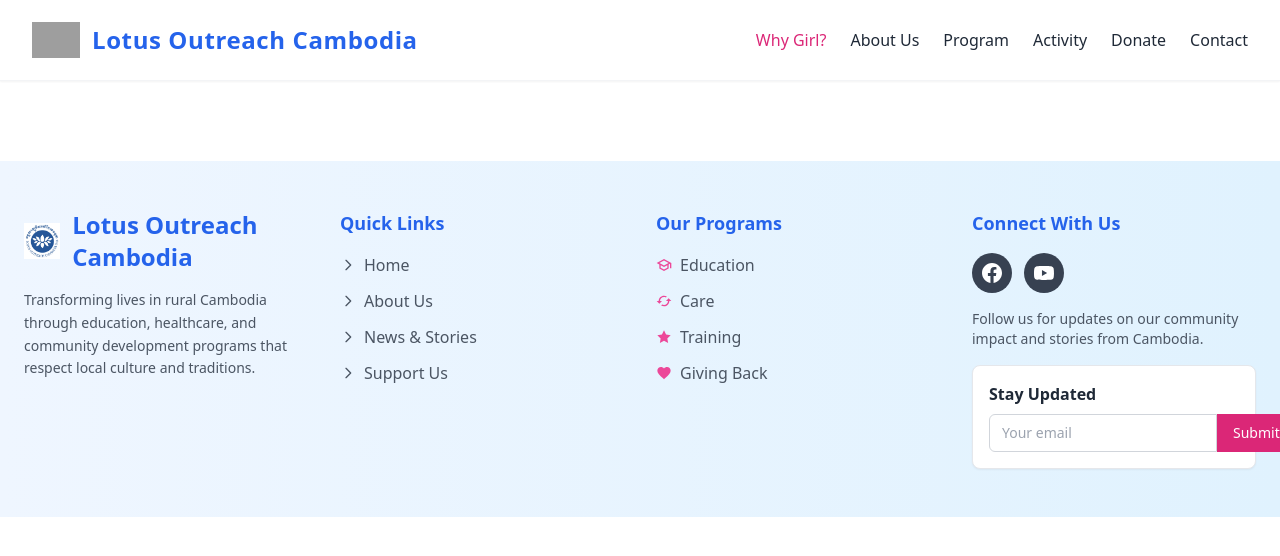
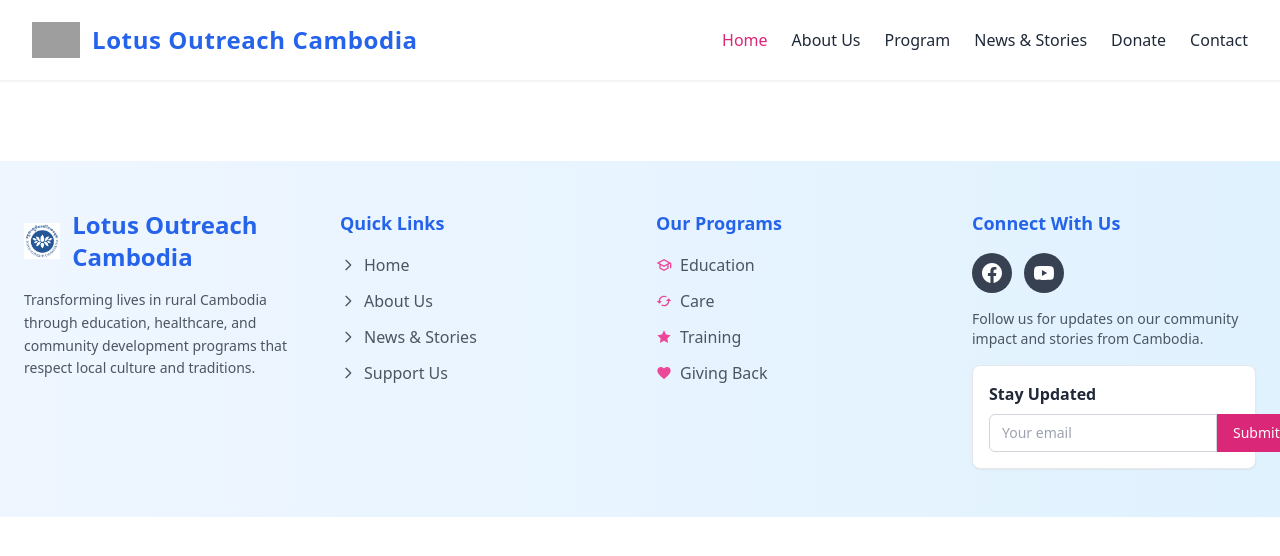
Before and after one commit to radytrainer/lotusoutreach-cambodia, a Vue app: page / in a window 1280 px wide. Shown: the top 556 px of the page. Built offline with nearby package versions, Linux system fonts and the light colour scheme; grey boxes are pictures that could not be loaded.

Commit message:
feat/(Navbar): navbar Link Page[LOC-56]

```diff
--- a/src/components/Navbar.vue
+++ b/src/components/Navbar.vue
@@ -13,10 +13,10 @@
 
       <!-- Desktop Navigation -->
       <ul class="hidden md:flex space-x-6 text-gray-800 font-medium">
-        <li><RouterLink to="/" :class="{ 'text-pink-600': isActive('/') }" class="hover:text-pink-600 transition-colors">Why Girl?</RouterLink></li>
+        <li><RouterLink to="/" :class="{ 'text-pink-600': isActive('/') }" class="hover:text-pink-600 transition-colors">Home</RouterLink></li>
         <li><RouterLink to="/about" :class="{ 'text-pink-600': isActive('/about') }" class="hover:text-pink-600 transition-colors">About Us</RouterLink></li>
         <li><RouterLink to="/program" :class="{ 'text-pink-600': isActive('/program') }" class="hover:text-pink-600 transition-colors">Program</RouterLink></li>
-        <li><RouterLink to="/newstory" :class="{ 'text-pink-600': isActive('/newstory') }" class="hover:text-pink-600 transition-colors">Activity</RouterLink></li>
+        <li><RouterLink to="/newstory" :class="{ 'text-pink-600': isActive('/newstory') }" class="hover:text-pink-600 transition-colors">News & Stories</RouterLink></li>
         <li><RouterLink to="/donate" :class="{ 'text-pink-600': isActive('/donate') }" class="hover:text-pink-600 transition-colors">Donate</RouterLink></li>
         <li><RouterLink to="/contact" :class="{ 'text-pink-600': isActive('/contact') }" class="hover:text-pink-600 transition-colors">Contact</RouterLink></li>
       </ul>
```
